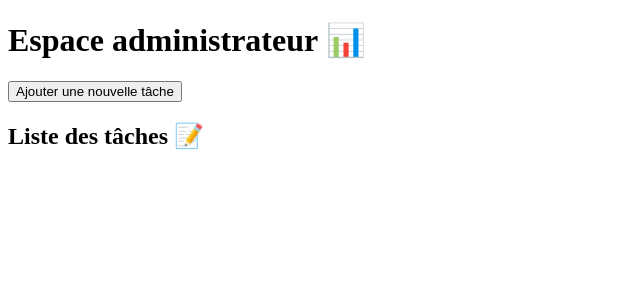
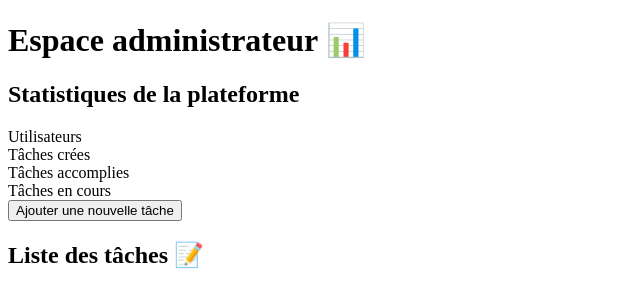
Before and after one commit to quentinTresdoi/Symfony_bleu, a Symfony app: template templates/admin/admin_panel.html.twig in a window 1280 px wide. Shown: the part 96-403 px from the top of the page, without its empty margins (0-640 px from the left). Run offline with Twig, Linux system fonts and the light colour scheme; the template is opened without the code that fills it, so the values that code supplies are empty; some libraries are stand-ins or nearby versions.

Commit message:
Add : admin stats

```diff
--- a/templates/admin/admin_panel.html.twig
+++ b/templates/admin/admin_panel.html.twig
@@ -7,7 +7,32 @@
 {% block body %}
 
     <h1 class="text-4xl font-bold text-emerald-950">Espace administrateur 📊</h1>
+
+    <div class="mt-10">
+        <h2 class="text-3xl font-bold text-emerald-950"> Statistiques de la plateforme</h2>
+
+        <div class="flex mt-10 gap-10">
+                <div class="flex flex-col items-center p-8 bg-amber-200 rounded-xl">
+                    <span class="opacity-50 font-semibold">{{allUsersNumber}}</span>
+                    <span class="opacity-50 font-semibold">Utilisateurs</span>
+                </div>
+                <div class="flex flex-col items-center p-8 bg-purple-200 rounded-xl">
+                    <span class="opacity-50 font-semibold">{{allChallengesCreated}}</span>
+                    <span class="opacity-50 font-semibold">Tâches crées</span>
+                </div>
+                <div class="flex flex-col items-center p-8 bg-green-200 rounded-xl">
+                    <span class="opacity-50 font-semibold">{{allChallengesCompleted}}</span>
+                    <span class="opacity-50 font-semibold">Tâches accomplies</span>
+                </div>
+                <div class="flex flex-col items-center p-8 bg-orange-200 rounded-xl">
+                    <span class="opacity-50 font-semibold">{{allChallengesOnDoing}}</span>
+                    <span class="opacity-50 font-semibold">Tâches en cours</span>
+                </div>
+            </div>
+    </div>
+
     <a href={{ url('admin_add_challenge')}}><button class="mt-10 bg-green-400 p-3 rounded-md hover:shadow-xl hover:shadow-green-200 hover:bg-green-300 active:scale-95 transition-all delay-100 ease-in-out"> <span class="opacity-50 font-semibold">Ajouter une nouvelle tâche</span> </button></a>
+
     <h2 class="text-3xl font-bold text-emerald-950 mt-10">Liste des tâches 📝</h2>
     <div class="mt-10 grid grid-cols-3 gap-5">
         {% for challenge in challenges %}
```
Also changed, not shown: src/Controller/AdminController.php (+21 -1 lines).
